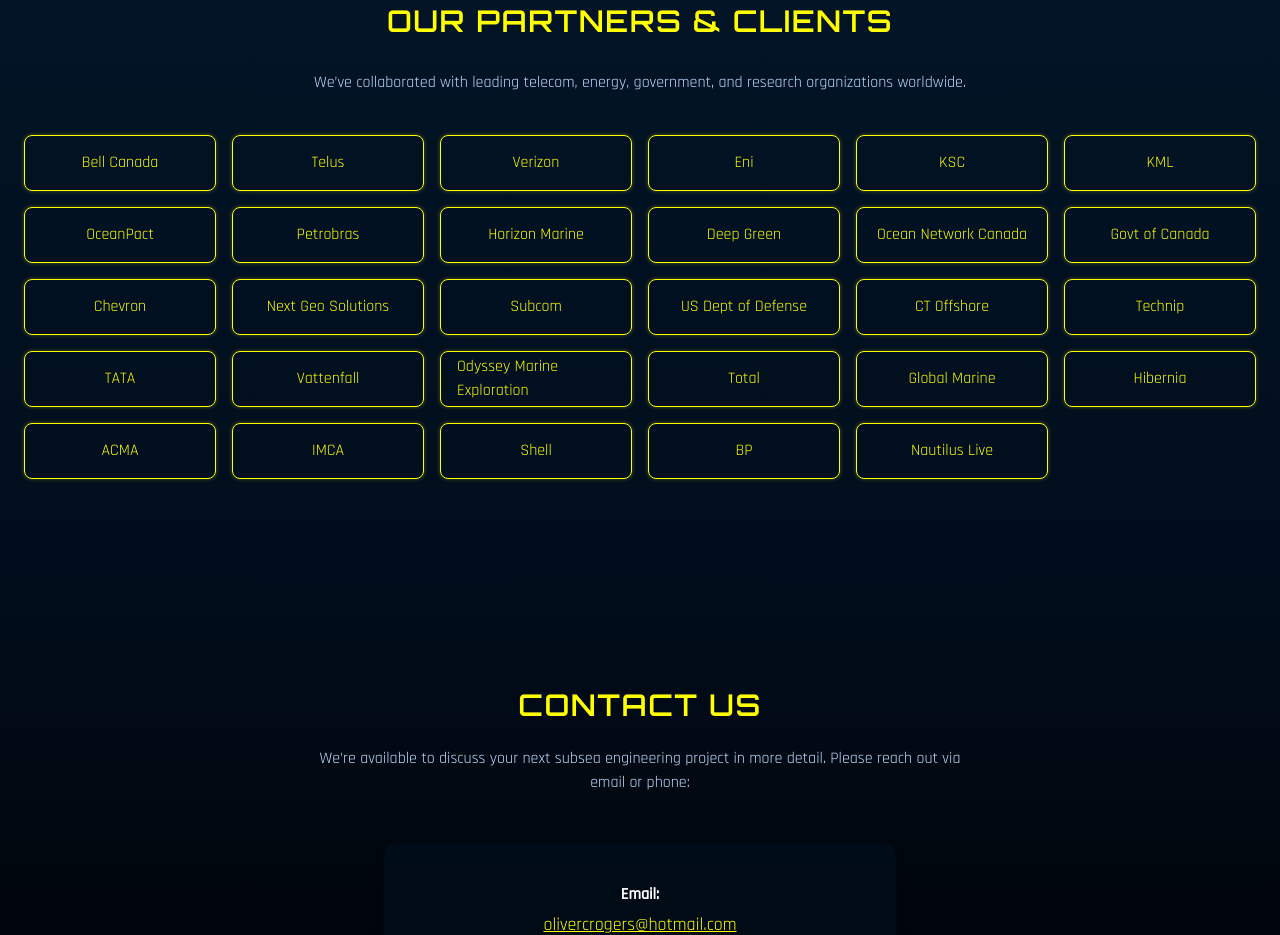
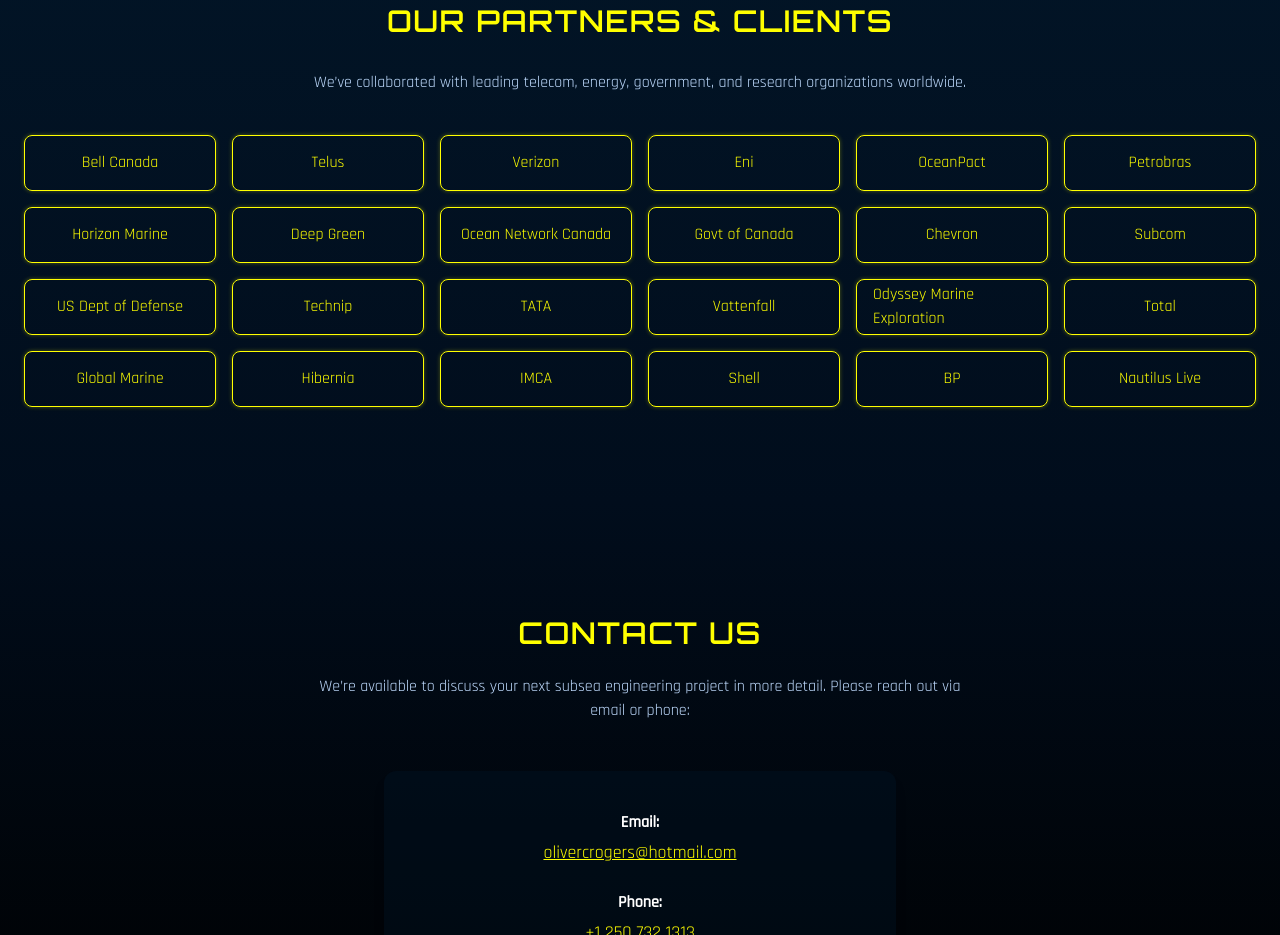
Before and after one commit to 4tune500500500/Seatec1, a plain HTML site: page index.html in a window 1280 px wide. Shown: the part 7656-8591 px from the top of the page. Drawn offline with nearby package versions, Linux system fonts and the light colour scheme.

Commit message:
Update index.html

```diff
--- a/index.html
+++ b/index.html
@@ -532,8 +532,6 @@ section { color:#fff; }
     <a href="https://www.telus.com" target="_blank" class="nav-button">Telus</a>
     <a href="https://www.verizon.com" target="_blank" class="nav-button">Verizon</a>
     <a href="https://www.eni.com" target="_blank" class="nav-button">Eni</a>
-    <a href="https://www.ksc.co.id" target="_blank" class="nav-button">KSC</a>
-    <a href="https://www.kml-offshore.com" target="_blank" class="nav-button">KML</a>
     <a href="https://www.oceanpact.com.br" target="_blank" class="nav-button">OceanPact</a>
     <a href="https://petrobras.com.br" target="_blank" class="nav-button">Petrobras</a>
     <a href="https://www.horizonmarineservices.com" target="_blank" class="nav-button">Horizon Marine</a>
@@ -541,10 +539,8 @@ section { color:#fff; }
     <a href="https://www.oceannetworks.ca" target="_blank" class="nav-button">Ocean Network Canada</a>
     <a href="https://www.canada.ca" target="_blank" class="nav-button">Govt of Canada</a>
     <a href="https://www.chevron.com" target="_blank" class="nav-button">Chevron</a>
-    <a href="https://nextgeosolutions.com" target="_blank" class="nav-button">Next Geo Solutions</a>
     <a href="https://www.subcom.com" target="_blank" class="nav-button">Subcom</a>
     <a href="https://www.defense.gov" target="_blank" class="nav-button">US Dept of Defense</a>
-    <a href="https://ctoffshore.dk" target="_blank" class="nav-button">CT Offshore</a>
     <a href="https://www.technipenergies.com" target="_blank" class="nav-button">Technip</a>
     <a href="https://www.tata.com" target="_blank" class="nav-button">TATA</a>
     <a href="https://group.vattenfall.com" target="_blank" class="nav-button">Vattenfall</a>
@@ -552,7 +548,6 @@ section { color:#fff; }
     <a href="https://totalenergies.com" target="_blank" class="nav-button">Total</a>
     <a href="https://globalmarine.group" target="_blank" class="nav-button">Global Marine</a>
     <a href="https://www.hibernia.ca" target="_blank" class="nav-button">Hibernia</a>
-    <a href="https://acma2013.com" target="_blank" class="nav-button">ACMA</a>
     <a href="https://www.imca-int.com" target="_blank" class="nav-button">IMCA</a>
     <a href="https://www.shell.com" target="_blank" class="nav-button">Shell</a>
     <a href="https://www.bp.com" target="_blank" class="nav-button">BP</a>
```
